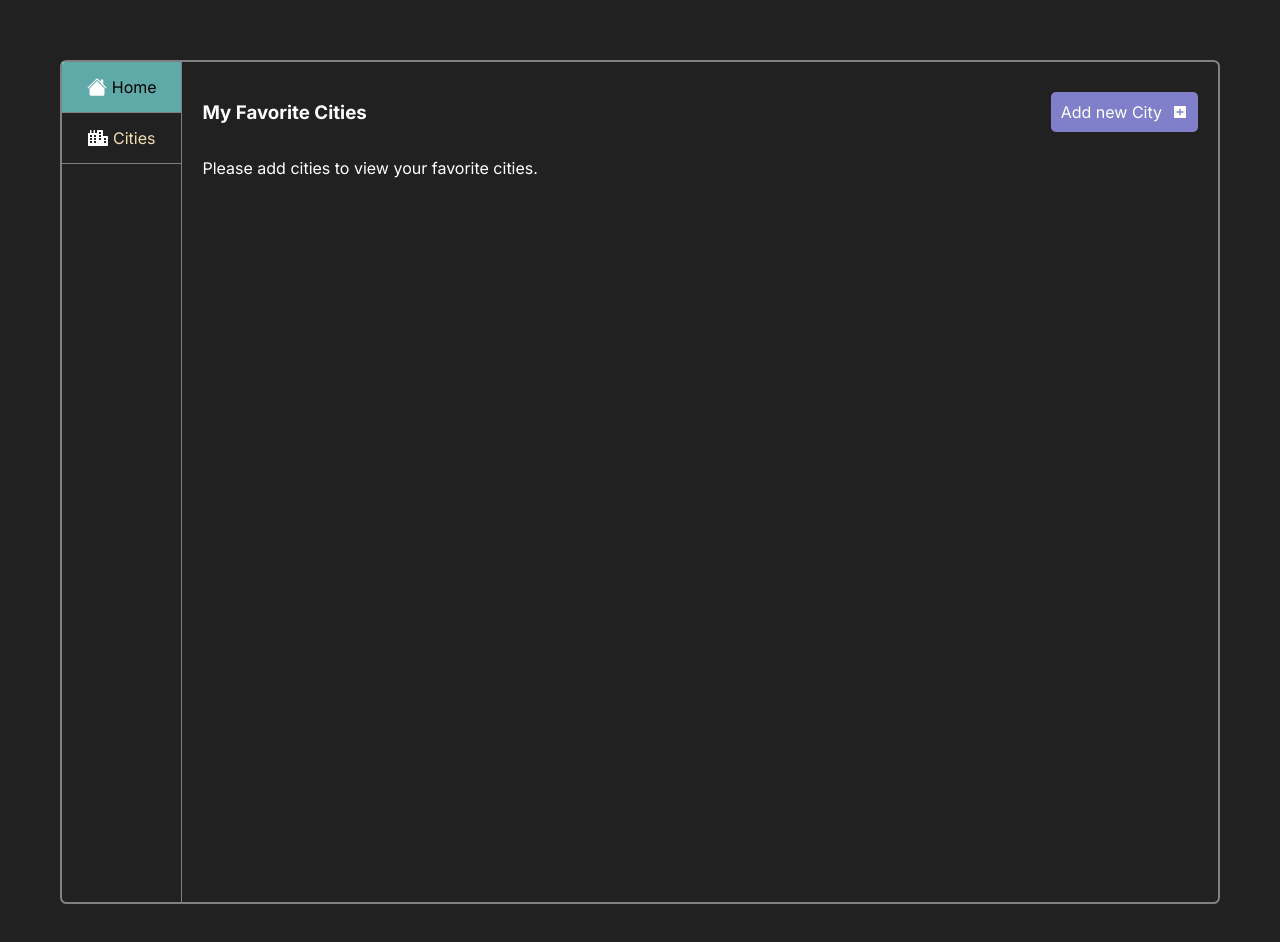
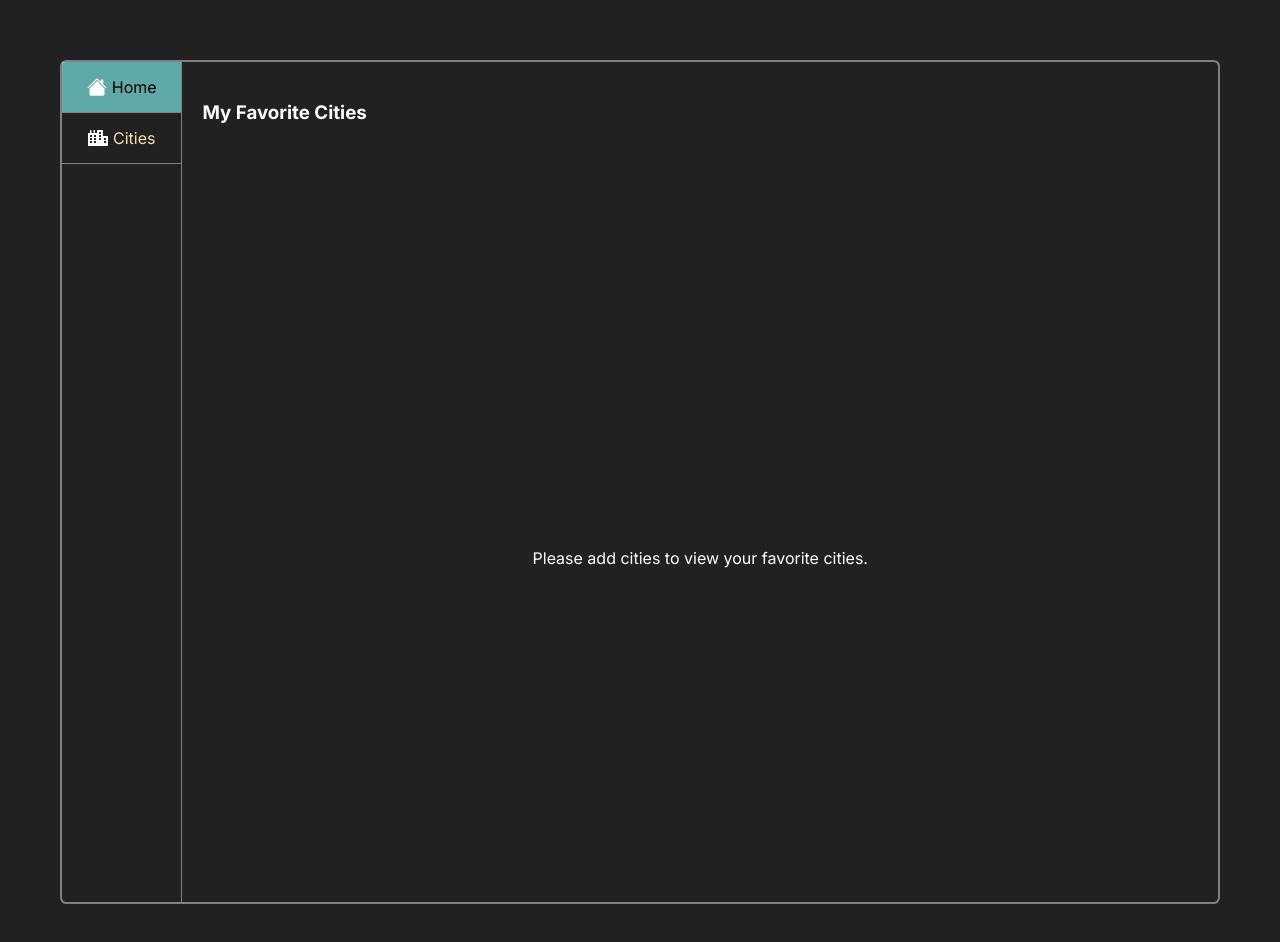
Before and after one commit to pavandeveloperr/weather-app-thinkHat, a React (Create React App) app: page / in a window 1280 px wide. Shown: the top 942 px of the page. Built offline with nearby package versions, Linux system fonts and the light colour scheme.

Commit message:
feat : show message if favorites is empty

```diff
--- a/src/Components/Pages/Home/Favorites/Favorites.js
+++ b/src/Components/Pages/Home/Favorites/Favorites.js
@@ -1,6 +1,5 @@
 import React, { useEffect } from "react";
 import { FaStar } from "react-icons/fa";
-import { RiAddBoxFill } from "react-icons/ri";
 import { useDispatch, useSelector } from "react-redux";
 import { removeFromFavorites } from "../../../../redux/actions";
 import "../Favorites/Favorites.css";
@@ -25,17 +24,15 @@ const Favorites = () => {
       <div className="content">
         <div className="fav-city-header">
           <h3>My Favorite Cities</h3>
-          <div className="add-btn">
-            <span>Add new City</span>
-            <RiAddBoxFill className="btn" />
-          </div>
         </div>
         {favoriteCities.length === 0 ? (
-          <p>Please add cities to view your favorite cities.</p>
+          <p className="info-text">
+            Please add cities to view your favorite cities.
+          </p>
         ) : (
-          <div className="card-container">
+          <div className="fav-card-container">
             {favoriteCities.map((favorite) => (
-              <div className="weather-card" key={favorite.city}>
+              <div className="fav-weather-card" key={favorite.city}>
                 <div className="city-name">
                   <h4>{favorite.city}</h4>
                   <FaStar
@@ -58,6 +55,17 @@ const Favorites = () => {
                       {favorite.weatherData &&
                         favorite.weatherData.weather[0].description}
                     </p>
+                    <p>
+                      Humidity:{" "}
+                      {favorite.weatherData &&
+                        favorite.weatherData.main.humidity}{" "}
+                      %
+                    </p>
+                    <p>
+                      Wind Speed:{" "}
+                      {favorite.weatherData && favorite.weatherData.wind.speed}{" "}
+                      km/h
+                    </p>
                   </div>
                 </div>
               </div>
```
